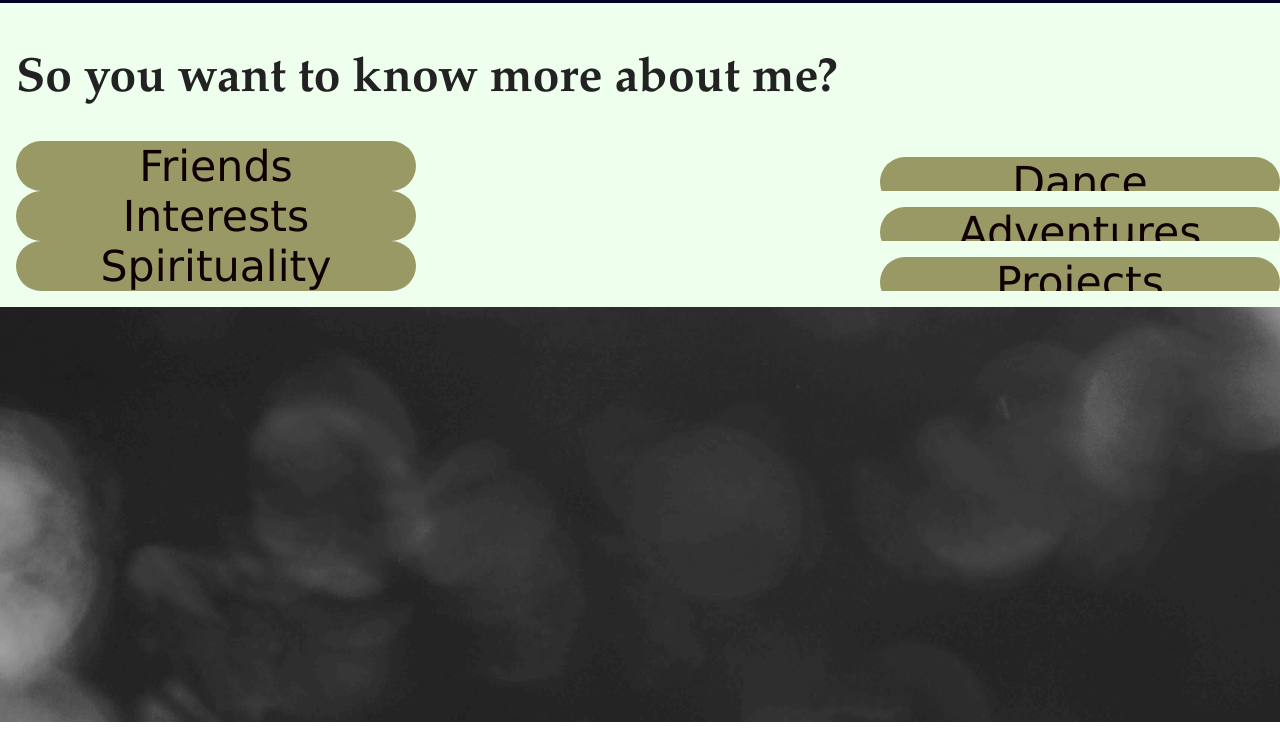
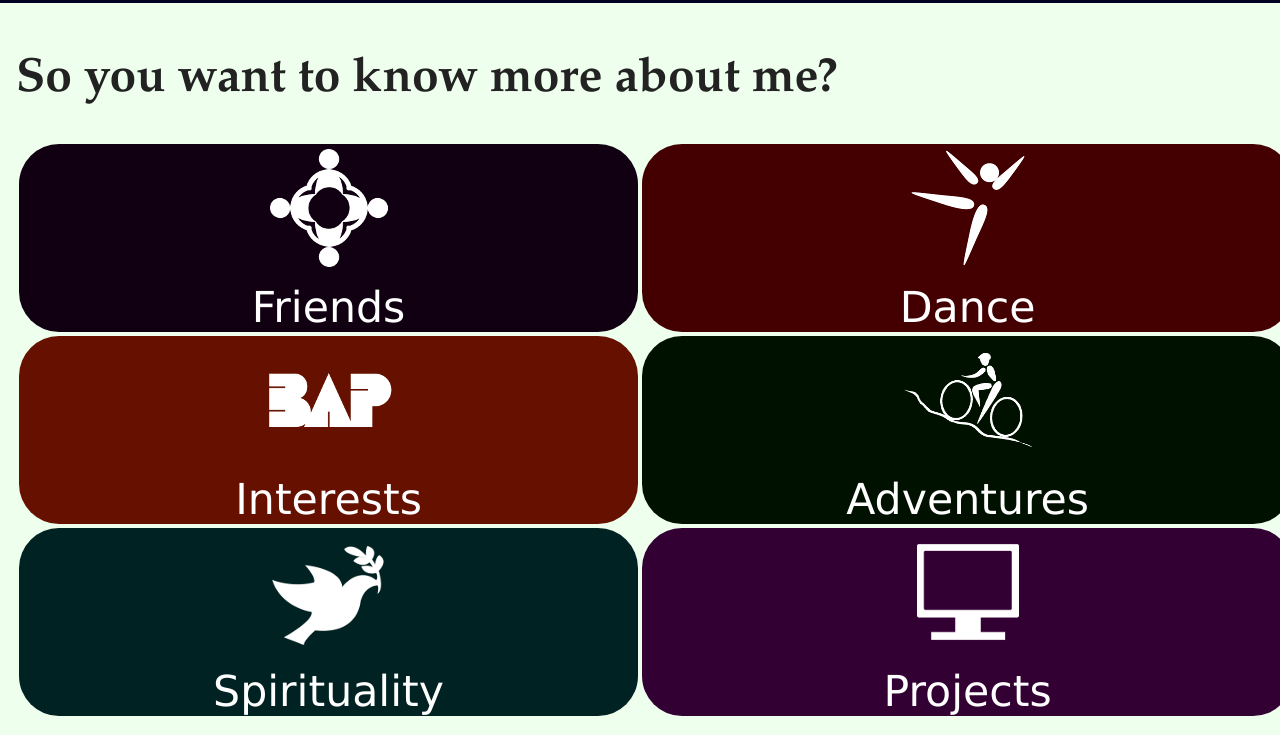
Before and after one commit to acuteangle96/website, a plain HTML site: page www/blog.html in a window 1280 px wide. Shown: the part 78-813 px from the top of the page. Drawn offline with Linux system fonts and the light colour scheme.

Commit message:
went from div tags to table

```diff
--- a/www/blog.html
+++ b/www/blog.html
@@ -20,18 +20,50 @@
 	</div>
 	<div class="body">
     <h1>So you want to know more about me? </h1>
-    <div class="blog-parent">
-	    <a class="blog-link" href="friends.html"><div class="blog-left">Friends</div></a>
-      <a class="blog-link" href="dance.html"><div class="blog-right">Dance</div></a>
-    </div>
-    <div class="blog-parent">
-      <a class="blog-link" href="interests.html"><div class="blog-left">Interests</div></a>
-      <a class="blog-link" href="adventures.html"><div class="blog-right">Adventures</div></a>
-    </div>
-    <div class="blog-parent">
-      <a class="blog-link" href="spirituality.html"><div class="blog-left">Spirituality</div></a>
-      <a class="blog-link" href="projects.html"><div class="blog-right">Projects</div></a>
-    </div>
+    <table class="blog-layout">
+      <tr>
+        <td class"blog-prison">
+          <a class="blog-tab" href="index.html" style="background-color:#101;">
+            <img src="friends.png" />
+            <div class="blog-block">Friends</div>
+          </a>
+        </td>
+        <td class"blog-prison">
+          <a class="blog-tab" href="index.html" style="background-color:#400;">
+            <img src="dance.png" />
+            <div class="blog-block">Dance</div>
+          </a>
+        </td>
+      </tr>
+      <tr>
+        <td class"blog-prison">
+          <a class="blog-tab" href="index.html" style="background-color:#610;">
+            <img src="interests.png" />
+            <div class="blog-block">Interests</div>
+          </a>
+        </td>
+        <td class"blog-prison">
+          <a class="blog-tab" href="index.html" style="background-color:#010;">
+            <img src="adventure.png" />
+            <div class="blog-block">Adventures</div>
+          </a>
+        </td>
+      </tr>
+      <tr>
+        <td class"blog-prison">
+          <a class="blog-tab" href="index.html" style="background-color:#022;">
+            <img src="spirituality.png" />
+            <div class="blog-block">Spirituality</div>
+          </a>
+        </td>
+        <td class"blog-prison">
+          <a class="blog-tab" href="index.html" style="background-color:#303;">
+            <img src="projects.png" />
+            <div class="blog-block">Projects</div>
+          </a>
+        </td>
+      </tr>
+    </table>
 	</div>
   </body>
 </html>
--- a/www/style.css
+++ b/www/style.css
@@ -34,40 +34,28 @@ div.body{
   width: 80%;
 }
 
-div.blog-parent{
-  display: table;
-  overflow: hidden;
-  position: relative;
+table.blog-layout{
+  border: 0px;
   width: 100%;
 }
 
-div.blog-left, div.blog-right{
-  background-color: #996;
+td.blog-prison{
+  margin: 16px;
+  padding: 0px;
+}
+
+a.blog-tab{
+  /*background-color: #996;*/
   border-radius: 40px;
-  color: #100;
-  display: table-cell;
+  color: #FFF;
+  display: block;
   font-family: "Lucida Sans Unicode", "Lucida Grande", sans-serif;
   font-size: 32pt;
-  margin: 16px;
+  margin: 0px;
   padding: 0px;
   text-align: center;
-  width: 400px;
-}
-
-div.blog-left{
-  left: 0;
-  position: relative;
-}
-
-div.blog-right{
-  position: absolute;
-  top: 0;
-  right: 0;
-}
-
-a.blog-link{
-  /*display: block;*/
   text-decoration: none;
+  width: 100%;
 }
 
 a.nav:link, a.nav:visited{
@@ -90,3 +78,13 @@ a.nav:hover, a.nav:active{
     width: 100%;
   }
 }
+
+div.blog-block{
+  visibility: hidden;
+}
+
+@media all and (min-aspect-ratio: 8/5){
+  div.blog-block{
+    visibility: visible;
+  }
+}
```
